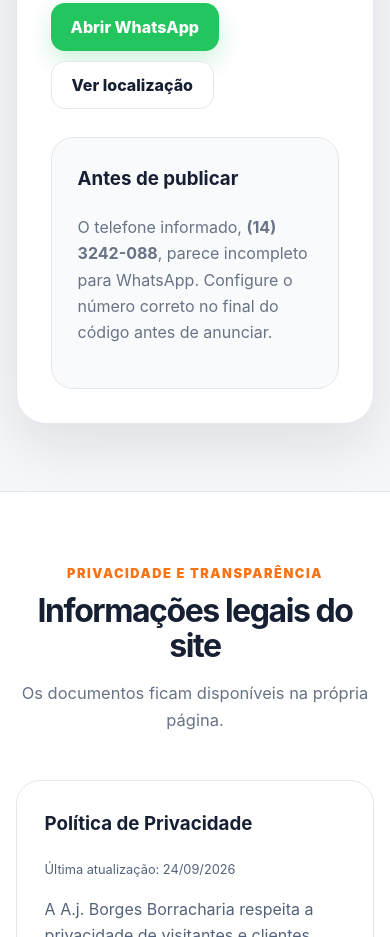
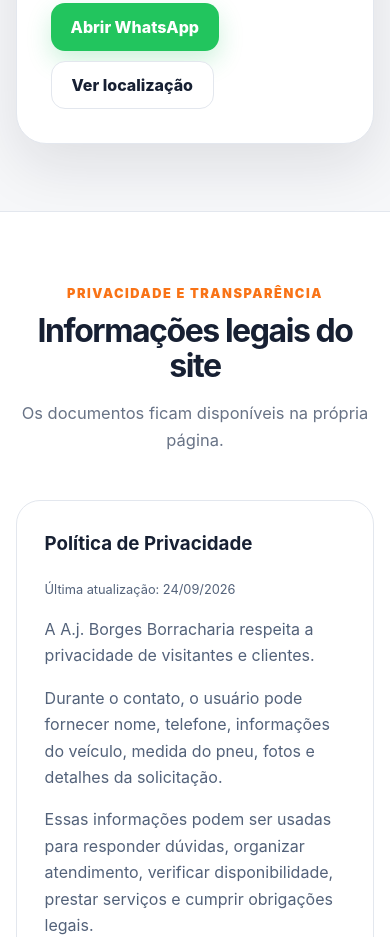
Before and after one commit to mamacarnaval2026-bot/borracharia, a plain HTML site: page index.html in a window 390 px wide. Shown: the part 10627-11564 px from the top of the page. Drawn offline with Linux system fonts and the light colour scheme.

Commit message:
Remove warning about WhatsApp phone number
Removed warning message about incomplete phone number for WhatsApp.

```diff
--- a/index.html
+++ b/index.html
@@ -194,10 +194,7 @@
           <a class="btn btn-outline" target="_blank" rel="noopener" href="https://www.google.com/maps/search/?api=1&query=Rua+Manoel+Correa+Gordo+306+Vila+Vilar+Ourinhos+SP+19902-650">Ver localização</a>
         </div>
       </div>
-      <div style="background:#f9fafb;border:1px solid var(--line);border-radius:22px;padding:26px">
-        <h3 style="margin-top:0">Antes de publicar</h3>
-        <p style="color:var(--muted)">O telefone informado, <strong>(14) 3242-088</strong>, parece incompleto para WhatsApp. Configure o número correto no final do código antes de anunciar.</p>
-      </div>
+
     </div>
   </div>
 </section>
```
